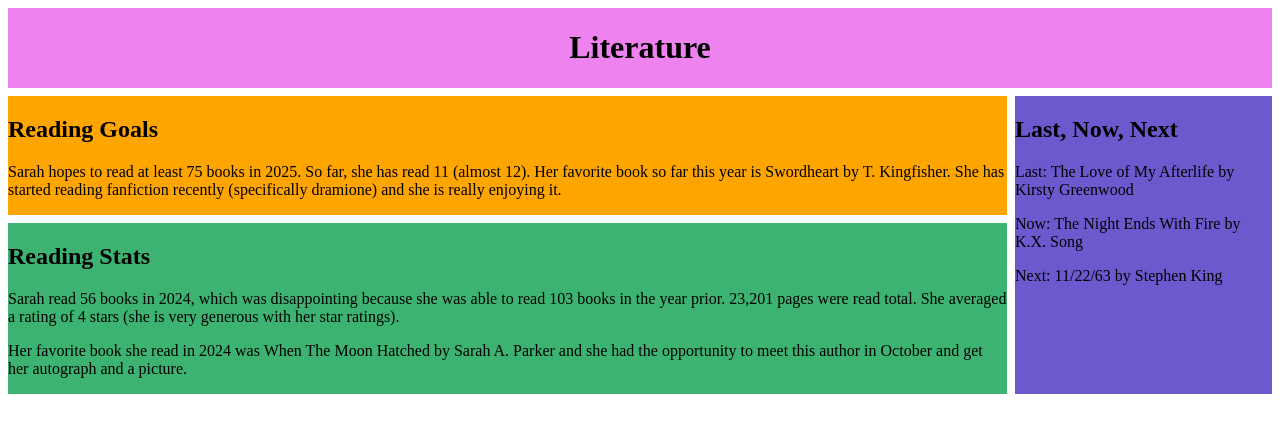
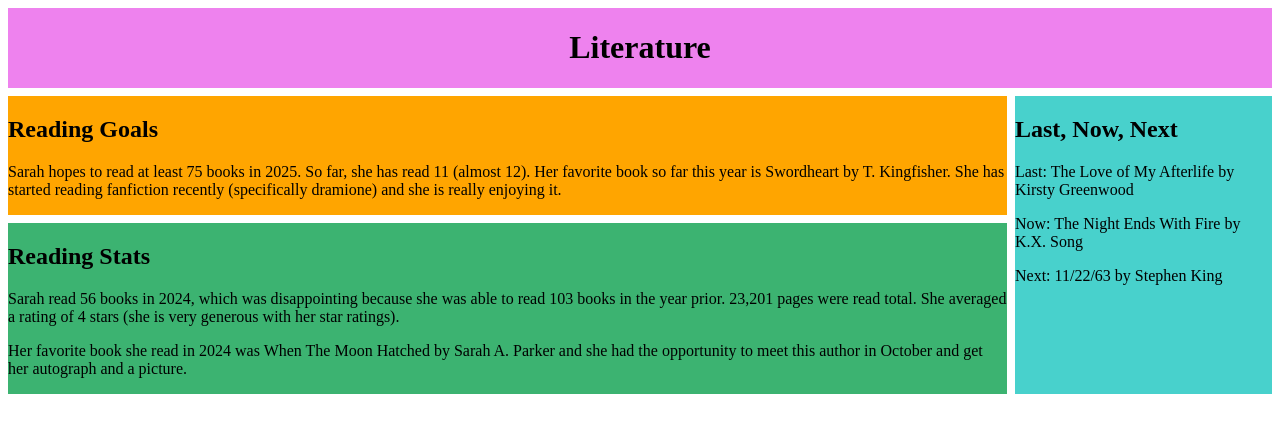
Before and after one commit to sarah-bridges/module6, a plain HTML site: page module6/named-grid3/works/named-grid1/literature.html in a window 1280 px wide. Drawn offline with Linux system fonts and the light colour scheme.

Commit message:
Update named_grid1.css

```diff
--- a/module6/named-grid3/works/named-grid1/styles/named_grid1.css
+++ b/module6/named-grid3/works/named-grid1/styles/named_grid1.css
@@ -10,7 +10,7 @@
 
         aside {
             grid-area: aside;
-            background-color: slateblue;
+            background-color: MediumTurquoise;
         }
 
         footer {
```
